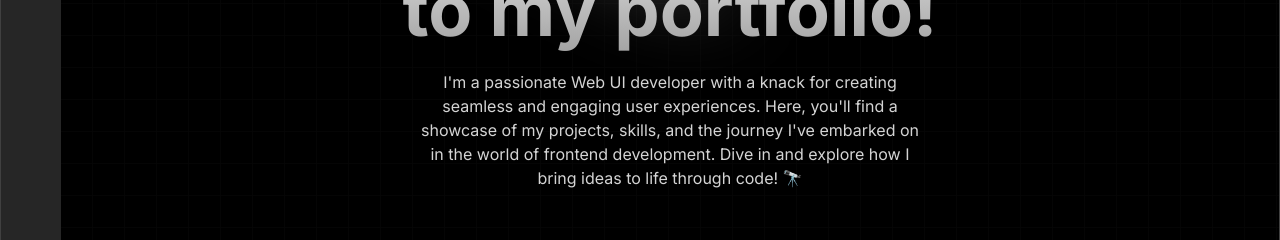
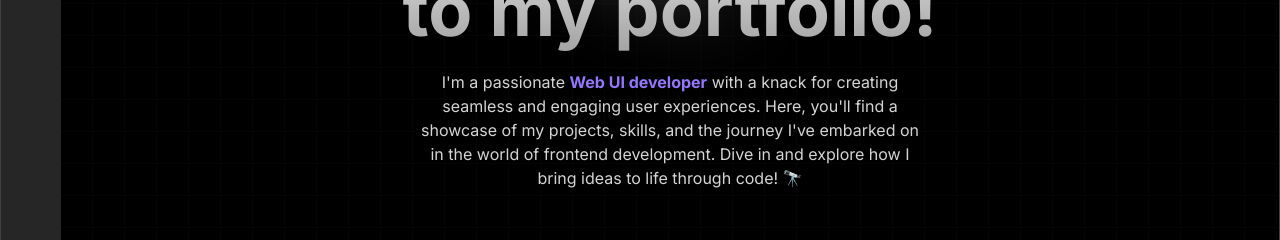
Before and after one commit to Kbueno1077/kevin-portfolio, a Next.js app: page / in a window 1280 px wide. Shown: the part 350-590 px from the top of the page. Built offline with nearby package versions, Linux system fonts and the light colour scheme.

Commit message:
Spotlight Color Text

```diff
--- a/src/modules/SpotlightPreview/SpotlightPreview.tsx
+++ b/src/modules/SpotlightPreview/SpotlightPreview.tsx
@@ -13,12 +13,15 @@ export function SpotlightPreview() {
                     Welcome <br /> to my portfolio!
                 </h1>
                 <p className="mt-4 font-normal text-base text-neutral-300 max-w-lg text-center mx-auto ">
-                    I&apos;m a passionate Web UI developer with a knack for
-                    creating seamless and engaging user experiences. Here,
-                    you&apos;ll find a showcase of my projects, skills, and the
-                    journey I&apos;ve embarked on in the world of frontend
-                    development. Dive in and explore how I bring ideas to life
-                    through code! 🔭
+                    I&apos;m a passionate{" "}
+                    <span className="text-[#9377FF] font-bold">
+                        Web UI developer
+                    </span>{" "}
+                    with a knack for creating seamless and engaging user
+                    experiences. Here, you&apos;ll find a showcase of my
+                    projects, skills, and the journey I&apos;ve embarked on in
+                    the world of frontend development. Dive in and explore how I
+                    bring ideas to life through code! 🔭
                 </p>
             </div>
         </div>
```
